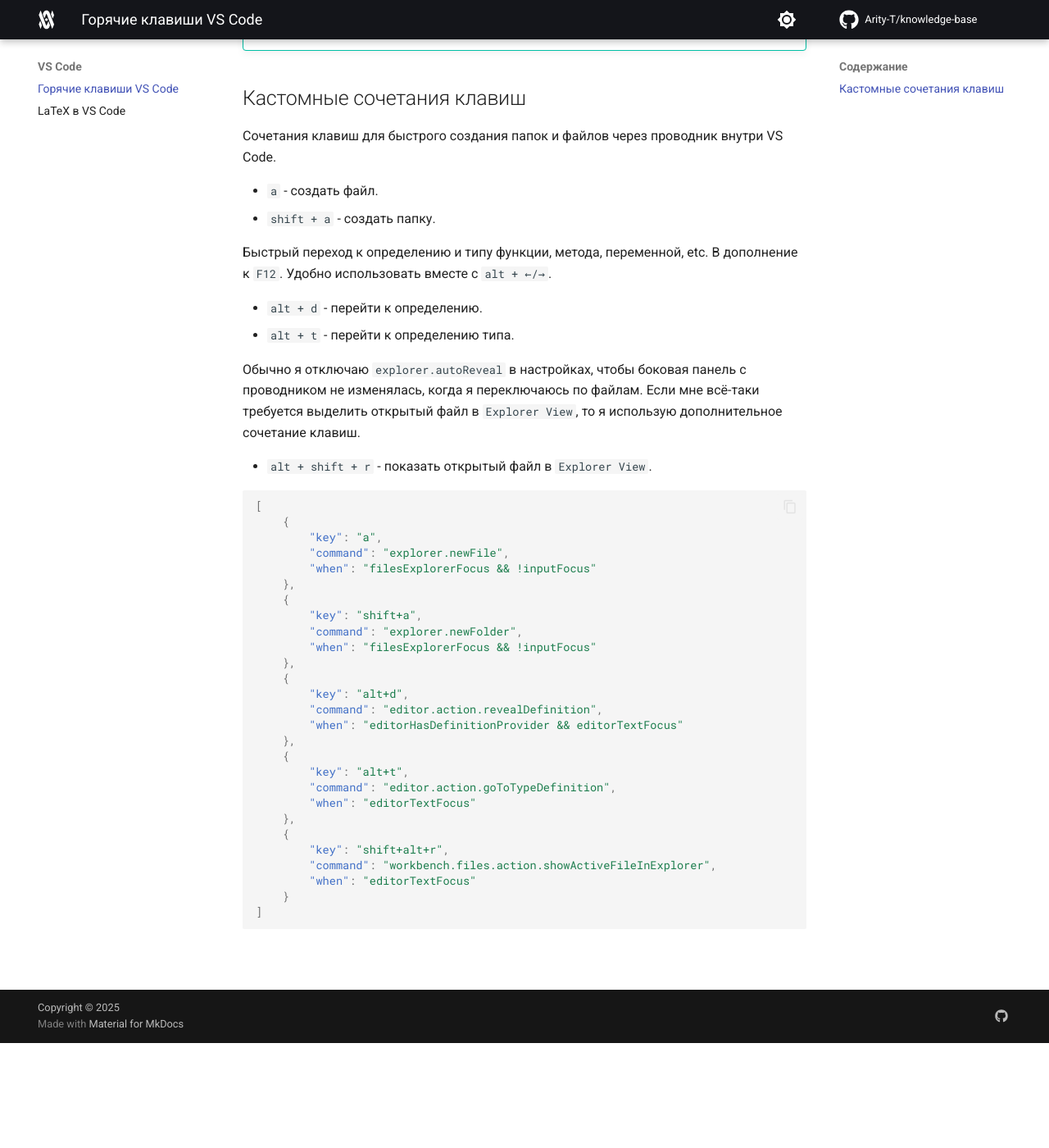
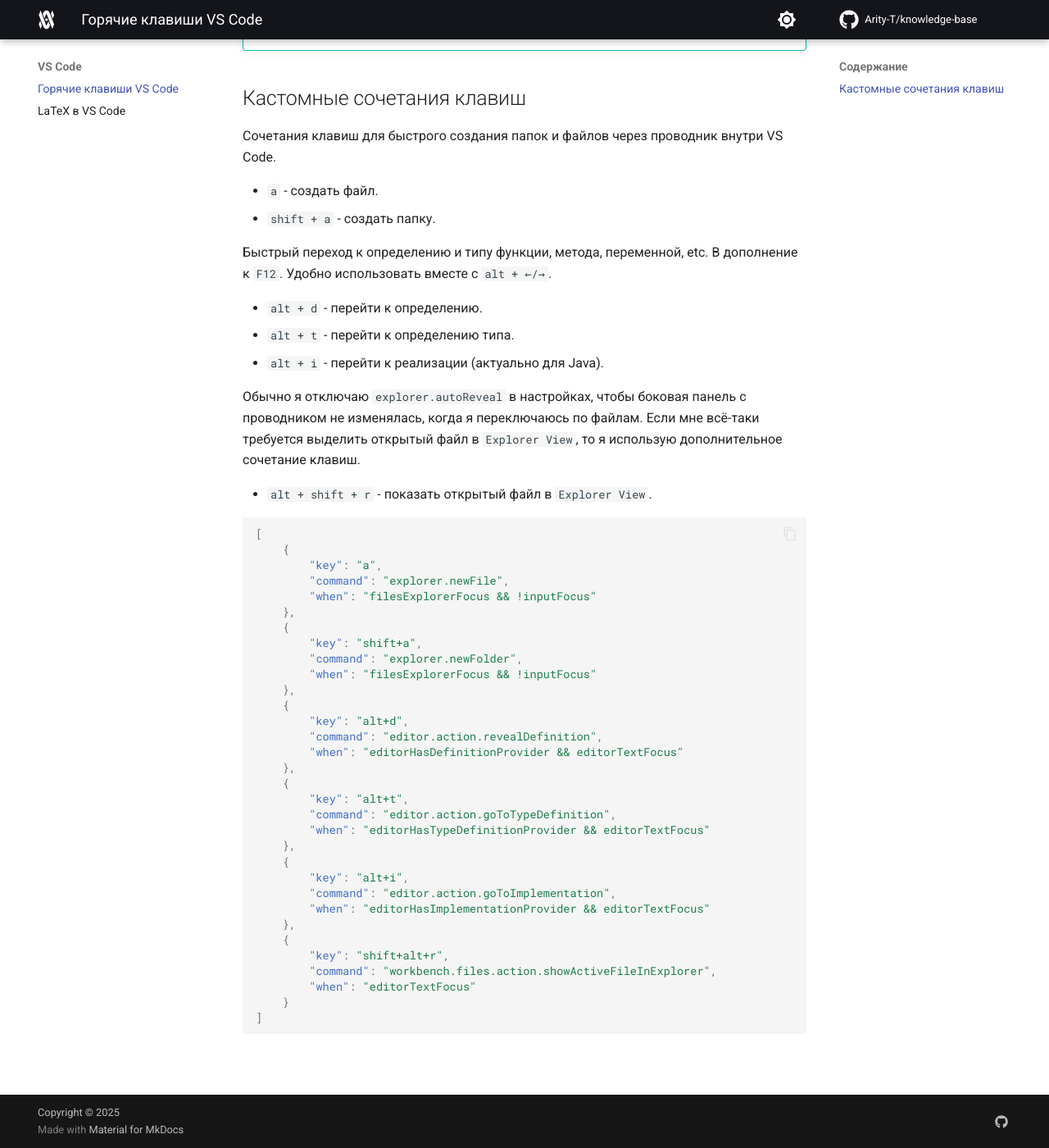
Before and after one commit to Arity-T/knowledge-base, an MkDocs documentation site: the page built from docs/VS-Code/hotkeys.md, in a window 1280 px wide and 1400 px high, scrolled down 1293 px. Shown: the whole window at 82% size. Built offline with MkDocs 1.6.1 and Material for MkDocs 9.7.7, drawn with Linux system fonts in a browser that asks for light colours; comment, search, counter and statistics services are not loaded; before the commit the page ends 2565 px from its top, so only the background shows below that.

Commit message:
перейти к реализации

```diff
--- a/docs/VS-Code/hotkeys.md
+++ b/docs/VS-Code/hotkeys.md
@@ -40,6 +40,7 @@
 
 - `alt + d` - перейти к определению.
 - `alt + t` - перейти к определению типа.
+- `alt + i` - перейти к реализации (актуально для Java).
 
 Обычно я отключаю `explorer.autoReveal` в настройках, чтобы боковая панель с проводником не изменялась, когда я переключаюсь по файлам. Если мне всё-таки требуется выделить открытый файл в `Explorer View`, то я использую дополнительное сочетание клавиш.
 
@@ -65,7 +66,12 @@
     {
         "key": "alt+t",
         "command": "editor.action.goToTypeDefinition",
-        "when": "editorTextFocus"
+        "when": "editorHasTypeDefinitionProvider && editorTextFocus"
+    },
+    {
+        "key": "alt+i",
+        "command": "editor.action.goToImplementation",
+        "when": "editorHasImplementationProvider && editorTextFocus"
     },
     {
         "key": "shift+alt+r",
```
